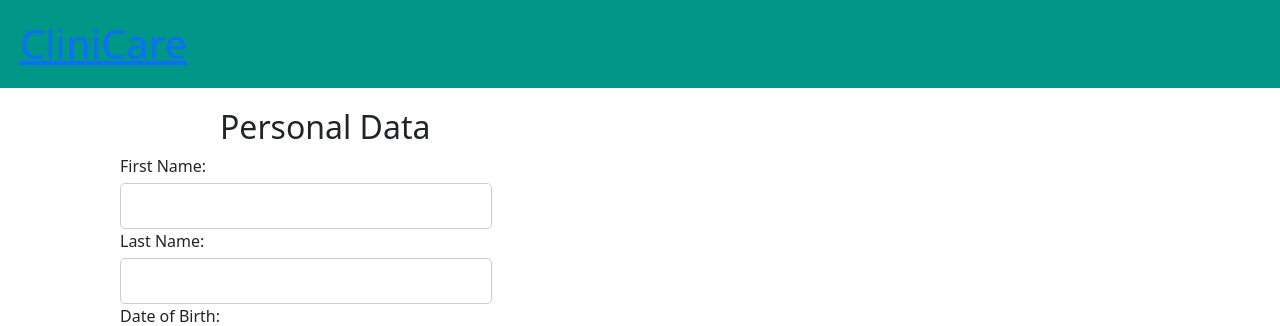
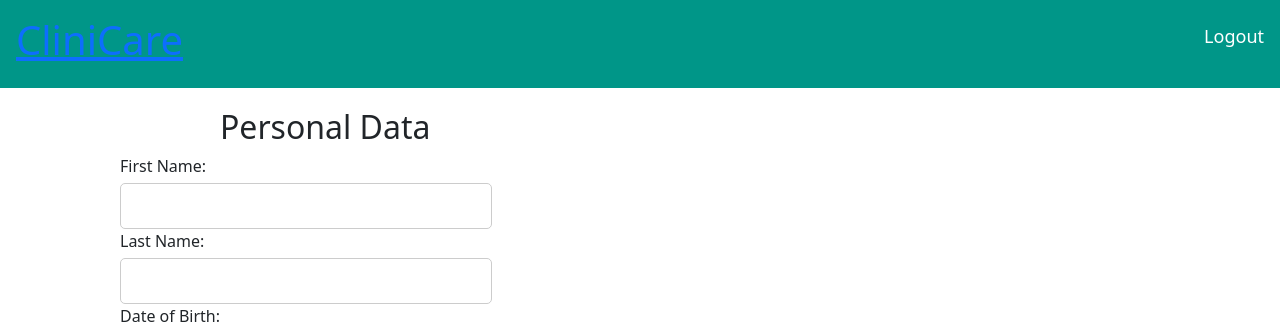
Before and after one commit to dkkiooko/CliniCare, a Flask app: page /reception in a window 1280 px wide; the page is wider, and only the part inside the window is pictured. Shown: the top 326 px of that part. Run offline with Flask 2, Linux system fonts and the light colour scheme; parts of the project's set-up code (start-up, migrations or seed data) failed here and were passed over; some libraries are stand-ins or nearby versions.

Commit message:
Reception functional from provider login

```diff
--- a/web_dynamic/clinicare.py
+++ b/web_dynamic/clinicare.py
@@ -61,7 +61,10 @@ def login():
         cur.close()
         if user:
             session['username'] = username
-            return redirect(url_for('doctor'))
+            if username == 'reception':
+                return redirect(url_for('create_patient'))
+            else:
+                return redirect(url_for('doctor'))
         else:
             return render_template('login.html', error='Invalid username or password')
     else:
--- a/web_dynamic/static/scripts/doctor.js
+++ b/web_dynamic/static/scripts/doctor.js
@@ -586,7 +586,8 @@ $(document).ready(function () {
               contentType: 'application/json',
               dataType: 'json',
               success: function() {
-                alert('successful')
+                alert('Successfully Inserted New Visit')
+                window.location.reload()
               }
             })
           }
--- a/web_dynamic/static/scripts/reception.js
+++ b/web_dynamic/static/scripts/reception.js
@@ -18,18 +18,20 @@ $(document).ready(function () {
 		const emergencyLName = document.getElementById('emergency_lname').value;
 		const emergencyPhone = document.getElementById('emergency_number').value;
 		const emergencyEmail = document.getElementById('emergency_email').value;
+		const patient_id = 'test_pt_000002'
 
 		$.ajax({
 			type: "POST",
 			url: 'http://127.0.0.1:5001/api/v1/create_patient',
 			data: JSON.stringify({
+			  "patient_id": patient_id,
 			  "fname": fname,
 			  "lname": lname,
 			  "birthyear": birthyear,
 			  "email_address": email,
 			  "sex": sex,
 			  "city": city,
-			  "sub_city": subcity,
+			  "subcity": subcity,
 			  "county": county,
 			  "location": location,
 			  "phone_number": phone,
@@ -45,7 +47,8 @@ $(document).ready(function () {
 			contentType: 'application/json',
 			dataType: 'json',
 			success: function() {
-				alert('successful')
+				alert('Successfully Added New Patient with id' + ' ' + data.patient_id)
+				window.location.reload()
 			}
 		})
 	})
--- a/web_dynamic/static/styles/reception.css
+++ b/web_dynamic/static/styles/reception.css
@@ -7,12 +7,33 @@ body {
 header {
 	background-color: #009688;
 	color: #fff;
-	padding: 20px;
+	display: flex;
+	align-items: center;
+	justify-content: space-between;
+	padding: 16px;
 }
 
-header h1 {
+h1 {
+	font-size: 32px;
 	margin: 0;
+	padding: 0;
 }
+
+nav {
+	display: flex;
+}
+
+nav a {
+	color: #fff;
+	font-size: 18px;
+	margin-left: 16px;
+	text-decoration: none;
+}
+
+nav a:hover {
+	text-decoration: underline;
+}
+
 
 main {
 	padding: 20px;
@@ -40,6 +61,10 @@ form {
 
 label {
 	margin-bottom: 5px;
+}
+
+header nav li {
+	list-style-type: none;
 }
 
 input,
--- a/web_dynamic/templates/reception.html
+++ b/web_dynamic/templates/reception.html
@@ -12,6 +12,11 @@
 <body>
 	<header>
 		<h1><a href="http://127.0.0.1:5000/">CliniCare</a></h1>
+		<nav>
+			<ul>
+				<li><a href="{{ url_for('logout') }}">Logout</a></li>
+			</ul>
+		</nav>
 	</header>
 	<main>
 		<section id="personal-data new" class="new">
```
